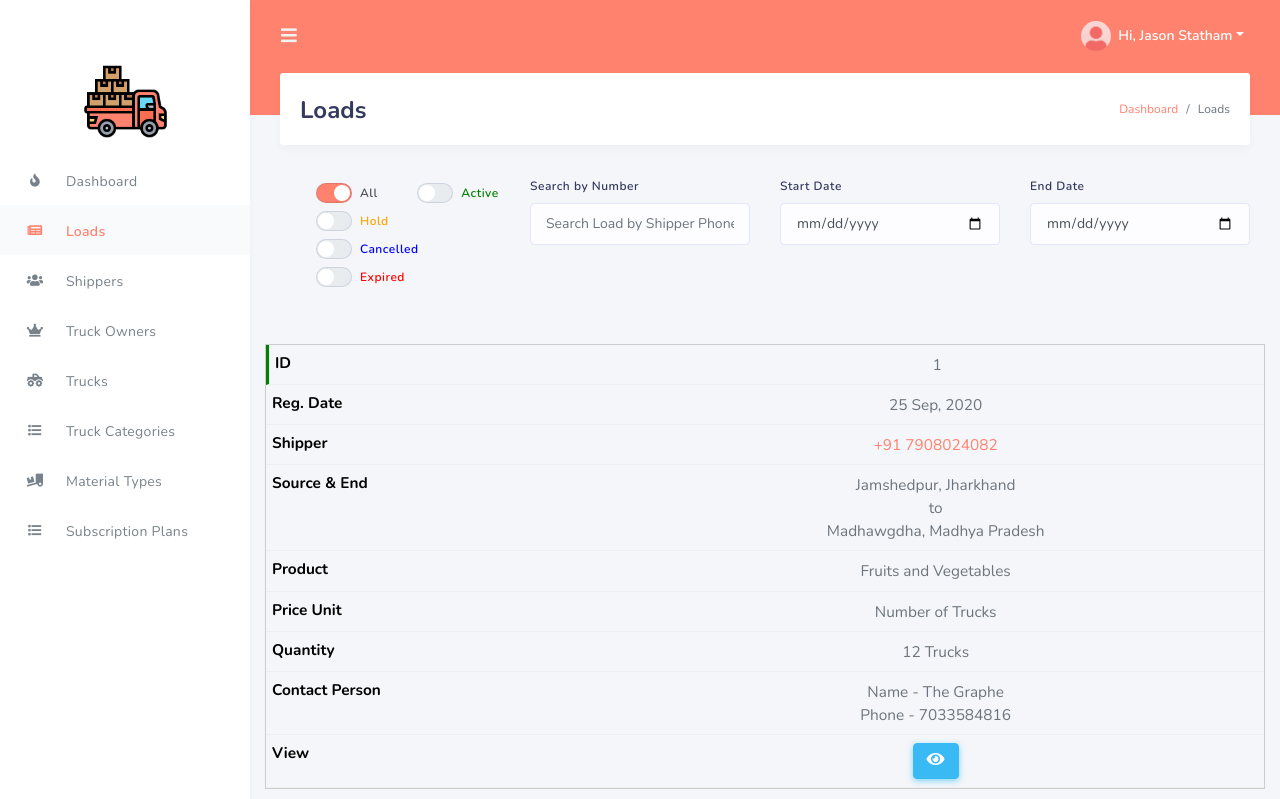
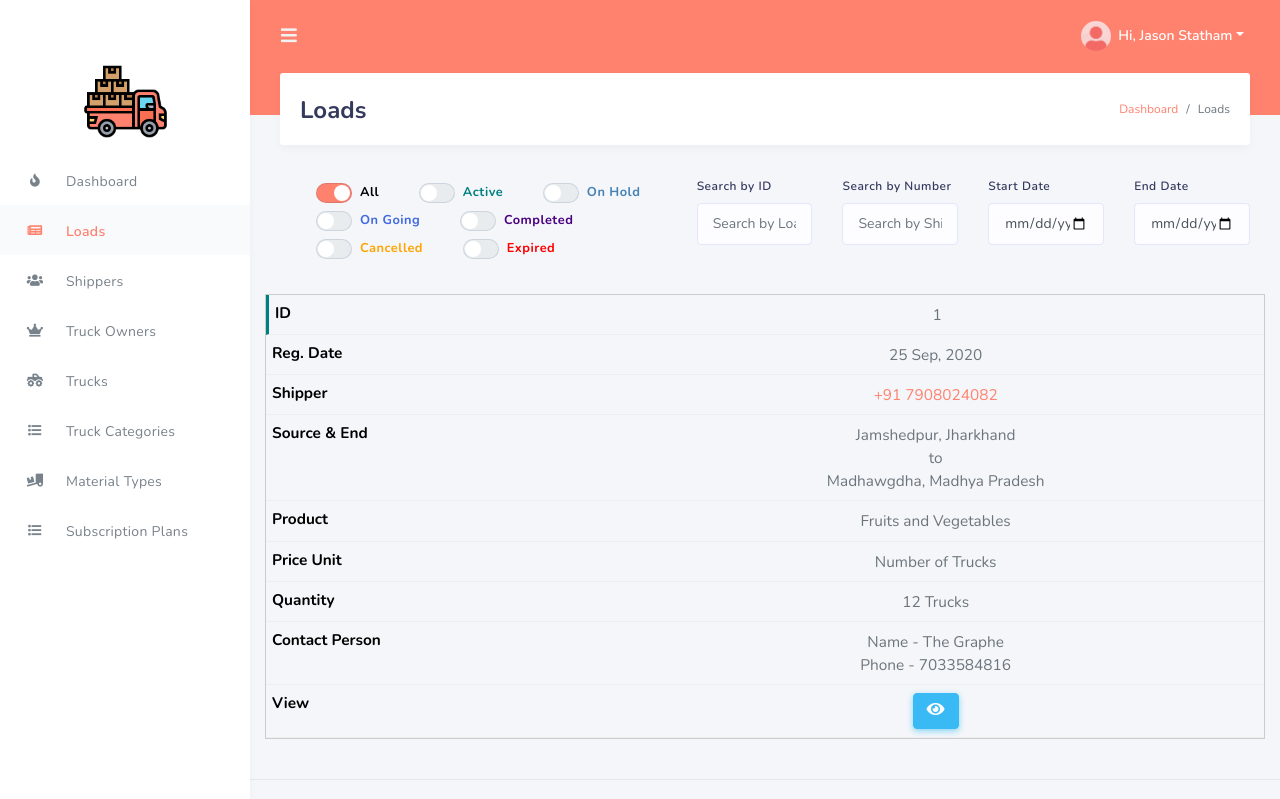
Before and after one commit to The-Graphe-A-Design-Studio/Transportation-Web, a PHP site: page /loads in a window 1280 px wide. Shown: the top 799 px of the page. Run offline with PHP 8.4, Linux system fonts and the light colour scheme; a user stored in the database is signed in; data comes from the database, SQL or seed files in the repository; some libraries are stand-ins or nearby versions.

Commit message:
loads bugs fixed and updated

```diff
--- a/loads.php
+++ b/loads.php
@@ -33,41 +33,59 @@
                 <div class="section-body">
 
                     <div class="row">
-                        <div class="col-sm-12 col-md-3">
+                        <div class="col-sm-12 col-md-5">
                             <div class="custom-switches-stacked mt-2" style="flex-direction: row">
-                                <div class="form-group">
+                                <div class="form-group" style="margin-bottom: 0 !important;">
                                     <label class="custom-switch">
                                         <input type="radio" name="option" class="custom-switch-input common_selector nothing" value="1" checked>
                                         <span class="custom-switch-indicator"></span>
-                                        <span class="custom-switch-description">All</span>
+                                        <span class="custom-switch-description" style="color: #000; font-weight: bold; font-size: 0.8rem;">All</span>
                                     </label>
                                     <label class="custom-switch">
                                         <input type="radio" name="option" class="custom-switch-input common_selector active" value="2">
                                         <span class="custom-switch-indicator"></span>
-                                        <span class="custom-switch-description" style="color: green">Active</span>
+                                        <span class="custom-switch-description" style="color: #008080; font-weight: bold; font-size: 0.8rem;">Active</span>
                                     </label>
                                     <label class="custom-switch">
                                         <input type="radio" name="option" class="custom-switch-input common_selector inactive" value="3">
                                         <span class="custom-switch-indicator"></span>
-                                        <span class="custom-switch-description" style="color: orange">Hold</span>
+                                        <span class="custom-switch-description" style="color: #4682B4; font-weight: bold; font-size: 0.8rem;">On Hold</span>
+                                    </label>
+                                    <label class="custom-switch">
+                                        <input type="radio" name="option" class="custom-switch-input common_selector going" value="3">
+                                        <span class="custom-switch-indicator"></span>
+                                        <span class="custom-switch-description" style="color: #4169E1; font-weight: bold; font-size: 0.8rem;">On Going</span>
+                                    </label>
+                                    <label class="custom-switch">
+                                        <input type="radio" name="option" class="custom-switch-input common_selector complete" value="3">
+                                        <span class="custom-switch-indicator"></span>
+                                        <span class="custom-switch-description" style="color: #4B0082; font-weight: bold; font-size: 0.8rem;">Completed</span>
                                     </label>
                                     <label class="custom-switch">
                                         <input type="radio" name="option" class="custom-switch-input common_selector cancel" value="4">
                                         <span class="custom-switch-indicator"></span>
-                                        <span class="custom-switch-description" style="color: blue">Cancelled</span>
+                                        <span class="custom-switch-description" style="color: #FFA500; font-weight: bold; font-size: 0.8rem;">Cancelled</span>
                                     </label>
                                     <label class="custom-switch">
                                         <input type="radio" name="option" class="custom-switch-input common_selector expired" value="3">
                                         <span class="custom-switch-indicator"></span>
-                                        <span class="custom-switch-description" style="color: red">Expired</span>
+                                        <span class="custom-switch-description" style="color: #FF0000; font-weight: bold; font-size: 0.8rem;">Expired</span>
                                     </label>
                                 </div>
+                            </div>
+                        </div>
+                        <div class="col-sm-12 col-md-7">
+                            <div class="row">
+                                <div class="col-sm-12 col-md-3">
+                                    <div class="form-group">
+                                        <label>Search by ID</label>
+                                        <input class="form-control common_selector search_id" placeholder="Search by Load ID" name="id"/>
                                     </div>
                                 </div>
                                 <div class="col-sm-12 col-md-3">
                                     <div class="form-group">
                                         <label>Search by Number</label>
-                                <input class="form-control common_selector search_bar" placeholder="Search Load by Shipper Phone Number" name="name"/>
+                                        <input class="form-control common_selector search_bar" placeholder="Search by Shipper Phone Number" name="name"/>
                                     </div>
                                 </div>
                                 <div class="col-sm-12 col-md-3">
@@ -80,6 +98,8 @@
                                     <div class="form-group">
                                         <label>End Date</label>
                                         <input type="date" placeholder="MM/DD/YYYY" class="form-control common_selector e_date" name="end_date"/>
+                                    </div>
+                                </div>
                             </div>
                         </div>
                     </div>
@@ -113,13 +133,16 @@
                 var nothing = get_filter('nothing');
                 var cancel = get_filter('cancel');
                 var expired = get_filter('expired');
+                var going = get_filter('going');
+                var complete = get_filter('complete');
+                var id = get_id('get_id');
                 var search = get_key('search_bar');
                 var start_date = start_datee('s_date');
                 var end_date = end_datee('e_date');
                 $.ajax({
                     url:"processing/curd_loads.php",
                     method:"POST",
-                    data:{action:action, active:active, inactive:inactive, nothing:nothing, cancel:cancel, expired:expired, search:search, start_date:start_date, end_date:end_date},
+                    data:{action:action, active:active, inactive:inactive, nothing:nothing, cancel:cancel, expired:expired, going:going, complete:complete, id:id, search:search, start_date:start_date, end_date:end_date},
                     success:function(data){
                         $('.filter_data').html(data);
                     }
@@ -140,6 +163,11 @@
                 return $('.search_bar').val();
             }
 
+            function get_id()
+            {
+                return $('.search_id').val();
+            }
+
             function start_datee()
             {
                 return $('.s_date').val();
@@ -157,6 +185,7 @@
             $('.common_selector').on('keyup change',function(){
                 filter_data();
                 get_key();
+                get_id();
                 start_datee();
                 end_datee();
             });
--- a/processing/curd_loads.php
+++ b/processing/curd_loads.php
@@ -21,6 +21,16 @@
         if(isset($_POST["nothing"]))
         {
             $query .= "";
+        }
+
+        if(isset($_POST["going"]))
+        {
+            $query .= " AND cust_order.or_status = '4'";
+        }
+
+        if(isset($_POST["complete"]))
+        {
+            $query .= " AND cust_order.or_status = '5'";
         }
 
         if(isset($_POST["cancel"]))
@@ -68,10 +78,16 @@
             $query .= "";
         }
 
+        if(isset($_POST['id']))
+        {
+            $seid = $_POST['id'];
+            $query .= " AND customers.cu_id LIKE '$seid%'";
+        }
+
         if(isset($_POST['search']))
         {
             $se = $_POST['search'];
-            $query .= " AND customers.cu_phone LIKE '$se%' order by cust_order.or_id desc limit 20";
+            $query .= " AND customers.cu_phone LIKE '$se%' order by cust_order.or_id";
         }
 
         // echo $query;
@@ -109,19 +125,27 @@
 
                 if($row['or_status'] == 1)
                 {
-                    $live = "border-left: 3px solid green";
+                    $live = "border-left: 3px solid #008080";
                 }
                 elseif($row['or_status'] == 2)
                 {
-                    $live = "border-left: 3px solid orange";
+                    $live = "border-left: 3px solid #4682B4";
                 }
                 elseif($row['or_status'] == 3)
                 {
-                    $live = "border-left: 3px solid blue";
+                    $live = "border-left: 3px solid #FFA500";
+                }
+                elseif($row['or_status'] == 4)
+                {
+                    $live = "border-left: 3px solid #4169E1";
+                }
+                elseif($row['or_status'] == 5)
+                {
+                    $live = "border-left: 3px solid #4B0082";
                 }
                 else
                 {
-                    $live = "border-left: 3px solid red";
+                    $live = "border-left: 3px solid #FF0000";
                 }
 
                 $output .=
```
Lines whose indentation alone changed are shown as unchanged.
